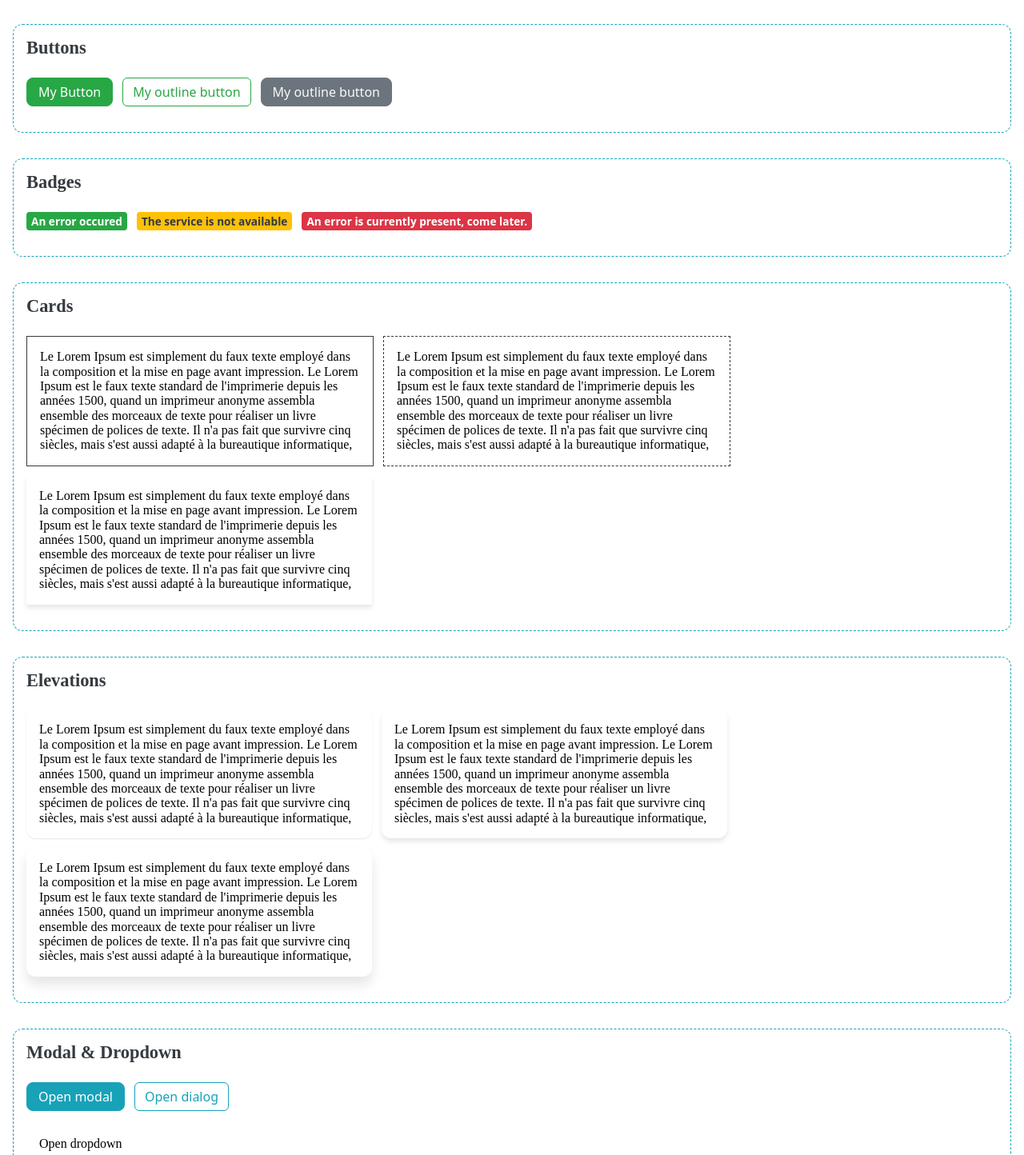
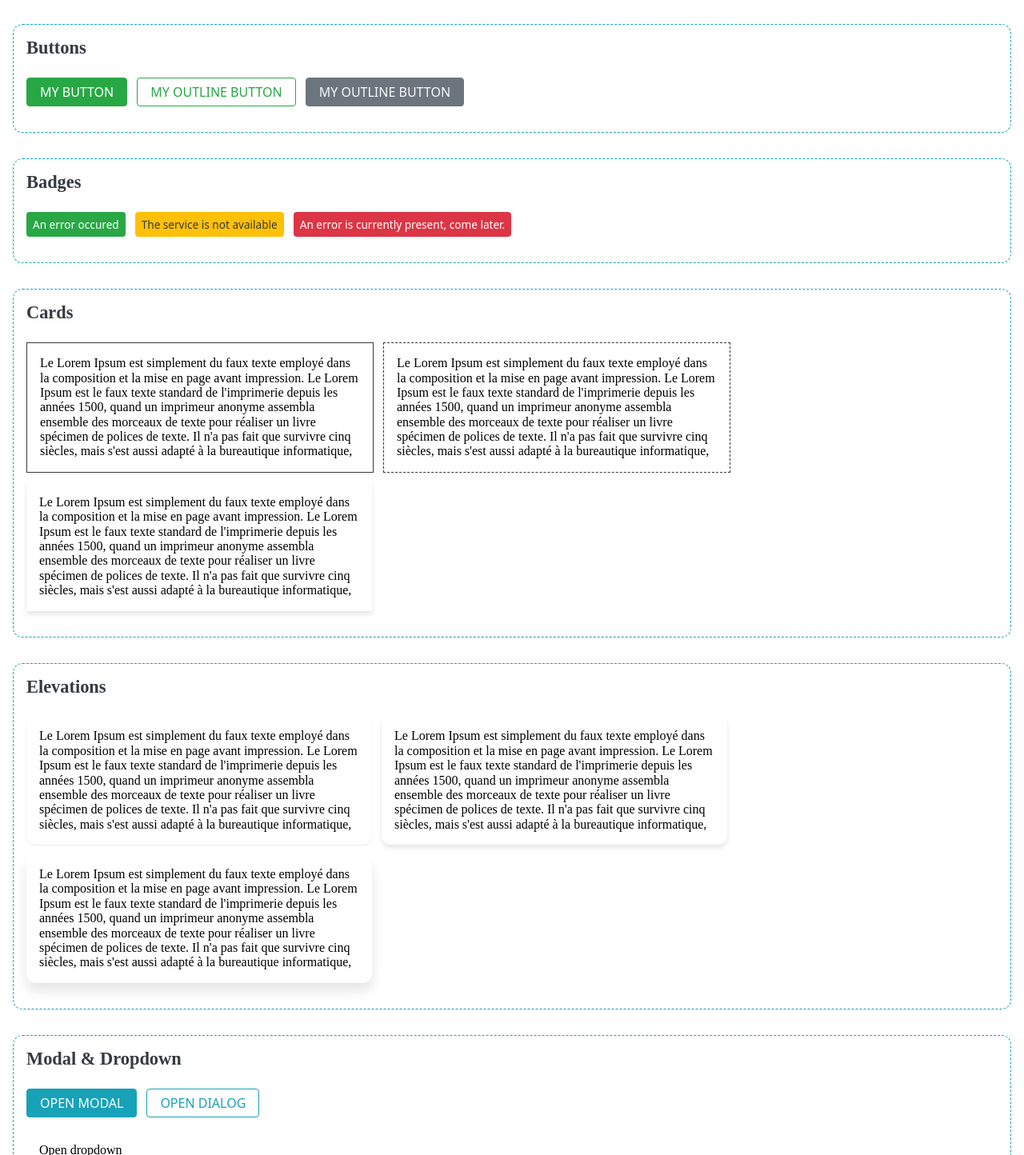
Before and after one commit to Foxxhy/my-design-system, a React (Vite) app in the folder src/client/: page / in a window 1280 px wide. Shown: the part 1266-2710 px from the top of the page at 80% size. Built offline with nearby package versions, Linux system fonts and the light colour scheme.

Commit message:
feature(toggle): update toggle component and add transform classes

```diff
--- a/src/client/components/buttonSection/ButtonSection.tsx
+++ b/src/client/components/buttonSection/ButtonSection.tsx
@@ -1,3 +1,4 @@
+import React from "react";
 import { configExample } from "../../config";
 
 const ButtonSection = () => {
--- a/src/client/components/formSection/FormSection.tsx
+++ b/src/client/components/formSection/FormSection.tsx
@@ -4,11 +4,8 @@ const FormSection = () => {
     const [isChecked, setIsChecked] = useState(false);
 
     const handleToggle = () => {
-        console.log('is call');
         setIsChecked(!isChecked);
     };
-
-    console.log('my toggle', isChecked);
 
     return (
         <div className="f-flex f-flex-row f-flex-wrap f-gap-6">
--- a/src/ui/atoms/badges.scss
+++ b/src/ui/atoms/badges.scss
@@ -2,12 +2,11 @@
     display: inline-block;
     font-family: var(--font-secondary);
     font-size: var(--text-size-s);
-    font-weight: var(--weight-bold);
 
     color: $color;
     background-color: $background-color;
 
-    padding: var(--space-4) var(--space-6);
+    padding: var(--space-8);
     border-radius: var(--space-4);
 }
 
--- a/styles.css
+++ b/styles.css
@@ -2685,6 +2685,22 @@
 
 .f-style-through {
   text-decoration: line-through;
+}
+
+.f-transform-capitalize {
+  text-transform: capitalize;
+}
+
+.f-transform-uppercase {
+  text-transform: uppercase;
+}
+
+.f-transform-lowercase {
+  text-transform: lowercase;
+}
+
+.f-transform-none {
+  text-transform: none;
 }
 
 .f-shadow-s, .f-card-shadow-s {
@@ -2781,77 +2797,84 @@
 .f-button-success {
   font-family: var(--font-secondary);
   font-size: var(--text-size-m);
+  text-transform: uppercase;
   color: var(--white);
   background-color: var(--success);
   border: solid 1px var(--success);
-  padding: var(--space-8) var(--space-14);
-  border-radius: var(--space-8);
+  padding: var(--space-8) var(--space-16);
+  border-radius: var(--space-4);
   cursor: pointer;
 }
 
 .f-button-info {
   font-family: var(--font-secondary);
   font-size: var(--text-size-m);
+  text-transform: uppercase;
   color: var(--white);
   background-color: var(--info);
   border: solid 1px var(--info);
-  padding: var(--space-8) var(--space-14);
-  border-radius: var(--space-8);
+  padding: var(--space-8) var(--space-16);
+  border-radius: var(--space-4);
   cursor: pointer;
 }
 
 .f-button-warning {
   font-family: var(--font-secondary);
   font-size: var(--text-size-m);
+  text-transform: uppercase;
   color: var(--white);
   background-color: var(--warning);
   border: solid 1px var(--warning);
-  padding: var(--space-8) var(--space-14);
-  border-radius: var(--space-8);
+  padding: var(--space-8) var(--space-16);
+  border-radius: var(--space-4);
   cursor: pointer;
 }
 
 .f-button-danger {
   font-family: var(--font-secondary);
   font-size: var(--text-size-m);
+  text-transform: uppercase;
   color: var(--white);
   background-color: var(--danger);
   border: solid 1px var(--danger);
-  padding: var(--space-8) var(--space-14);
-  border-radius: var(--space-8);
+  padding: var(--space-8) var(--space-16);
+  border-radius: var(--space-4);
   cursor: pointer;
 }
 
 .f-button-light {
   font-family: var(--font-secondary);
   font-size: var(--text-size-m);
+  text-transform: uppercase;
   color: var(--dark);
   background-color: var(--light);
   border: solid 1px var(--light);
-  padding: var(--space-8) var(--space-14);
-  border-radius: var(--space-8);
+  padding: var(--space-8) var(--space-16);
+  border-radius: var(--space-4);
   cursor: pointer;
 }
 
 .f-button-dark {
   font-family: var(--font-secondary);
   font-size: var(--text-size-m);
+  text-transform: uppercase;
   color: var(--light);
   background-color: var(--dark);
   border: solid 1px var(--dark);
-  padding: var(--space-8) var(--space-14);
-  border-radius: var(--space-8);
+  padding: var(--space-8) var(--space-16);
+  border-radius: var(--space-4);
   cursor: pointer;
 }
 
 .f-button-disable {
   font-family: var(--font-secondary);
   font-size: var(--text-size-m);
+  text-transform: uppercase;
   color: var(--light);
   background-color: var(--gray);
   border: solid 1px var(--gray);
-  padding: var(--space-8) var(--space-14);
-  border-radius: var(--space-8);
+  padding: var(--space-8) var(--space-16);
+  border-radius: var(--space-4);
   cursor: pointer;
   cursor: not-allowed;
 }
@@ -2859,77 +2882,84 @@
 .f-button-outline-success {
   font-family: var(--font-secondary);
   font-size: var(--size-l);
+  text-transform: uppercase;
   color: var(--success);
   background-color: var(--white);
   border: 1px solid var(--success);
-  padding: var(--space-6) var(--space-12);
-  border-radius: var(--space-6);
+  padding: var(--space-8) var(--space-16);
+  border-radius: var(--space-4);
   cursor: pointer;
 }
 
 .f-button-outline-info {
   font-family: var(--font-secondary);
   font-size: var(--size-l);
+  text-transform: uppercase;
   color: var(--info);
   background-color: var(--white);
   border: 1px solid var(--info);
-  padding: var(--space-6) var(--space-12);
-  border-radius: var(--space-6);
+  padding: var(--space-8) var(--space-16);
+  border-radius: var(--space-4);
   cursor: pointer;
 }
 
 .f-button-outline-warning {
   font-family: var(--font-secondary);
   font-size: var(--size-l);
+  text-transform: uppercase;
   color: var(--warning);
   background-color: var(--white);
   border: 1px solid var(--warning);
-  padding: var(--space-6) var(--space-12);
-  border-radius: var(--space-6);
+  padding: var(--space-8) var(--space-16);
+  border-radius: var(--space-4);
   cursor: pointer;
 }
 
 .f-button-outline-danger {
   font-family: var(--font-secondary);
   font-size: var(--size-l);
+  text-transform: uppercase;
   color: var(--danger);
   background-color: var(--white);
   border: 1px solid var(--danger);
-  padding: var(--space-6) var(--space-12);
-  border-radius: var(--space-6);
+  padding: var(--space-8) var(--space-16);
+  border-radius: var(--space-4);
   cursor: pointer;
 }
 
 .f-button-outline-light {
   font-family: var(--font-secondary);
   font-size: var(--size-l);
+  text-transform: uppercase;
   color: var(--dark);
   background-color: var(--white);
   border: 1px solid var(--dark);
-  padding: var(--space-6) var(--space-12);
-  border-radius: var(--space-6);
+  padding: var(--space-8) var(--space-16);
+  border-radius: var(--space-4);
   cursor: pointer;
 }
 
 .f-button-outline-dark {
   font-family: var(--font-secondary);
   font-size: var(--size-l);
+  text-transform: uppercase;
   color: var(--dark);
   background-color: var(--white);
   border: 1px solid var(--dark);
-  padding: var(--space-6) var(--space-12);
-  border-radius: var(--space-6);
+  padding: var(--space-8) var(--space-16);
+  border-radius: var(--space-4);
   cursor: pointer;
 }
 
 .f-button-outline-gray {
   font-family: var(--font-secondary);
   font-size: var(--size-l);
+  text-transform: uppercase;
   color: var(--dark);
   background-color: var(--white);
   border: 1px solid var(--dark);
-  padding: var(--space-6) var(--space-12);
-  border-radius: var(--space-6);
+  padding: var(--space-8) var(--space-16);
+  border-radius: var(--space-4);
   cursor: pointer;
   cursor: not-allowed;
 }
@@ -2979,10 +3009,9 @@
   display: inline-block;
   font-family: var(--font-secondary);
   font-size: var(--text-size-s);
-  font-weight: var(--weight-bold);
   color: var(--dark);
   background-color: var(--transparent);
-  padding: var(--space-4) var(--space-6);
+  padding: var(--space-8);
   border-radius: var(--space-4);
 }
 
@@ -2990,10 +3019,9 @@
   display: inline-block;
   font-family: var(--font-secondary);
   font-size: var(--text-size-s);
-  font-weight: var(--weight-bold);
   color: var(--white);
   background-color: var(--success);
-  padding: var(--space-4) var(--space-6);
+  padding: var(--space-8);
   border-radius: var(--space-4);
 }
 
@@ -3001,10 +3029,9 @@
   display: inline-block;
   font-family: var(--font-secondary);
   font-size: var(--text-size-s);
-  font-weight: var(--weight-bold);
   color: var(--white);
   background-color: var(--info);
-  padding: var(--space-4) var(--space-6);
+  padding: var(--space-8);
   border-radius: var(--space-4);
 }
 
@@ -3012,10 +3039,9 @@
   display: inline-block;
   font-family: var(--font-secondary);
   font-size: var(--text-size-s);
-  font-weight: var(--weight-bold);
   color: var(--dark);
   background-color: var(--warning);
-  padding: var(--space-4) var(--space-6);
+  padding: var(--space-8);
   border-radius: var(--space-4);
 }
 
@@ -3023,10 +3049,9 @@
   display: inline-block;
   font-family: var(--font-secondary);
   font-size: var(--text-size-s);
-  font-weight: var(--weight-bold);
   color: var(--white);
   background-color: var(--danger);
-  padding: var(--space-4) var(--space-6);
+  padding: var(--space-8);
   border-radius: var(--space-4);
 }
 
@@ -3034,10 +3059,9 @@
   display: inline-block;
   font-family: var(--font-secondary);
   font-size: var(--text-size-s);
-  font-weight: var(--weight-bold);
   color: var(--white);
   background-color: var(--primary);
-  padding: var(--space-4) var(--space-6);
+  padding: var(--space-8);
   border-radius: var(--space-4);
 }
 
@@ -3045,10 +3069,9 @@
   display: inline-block;
   font-family: var(--font-secondary);
   font-size: var(--text-size-s);
-  font-weight: var(--weight-bold);
   color: var(--white);
   background-color: var(--secondary);
-  padding: var(--space-4) var(--space-6);
+  padding: var(--space-8);
   border-radius: var(--space-4);
 }
 
```
Also changed, not shown: src/ui/atoms/buttons.scss (+6 -4 lines), src/ui/utilities/fonts.scss (+18 -8 lines), 1 other file (tests, documents, lock files or other folders).
